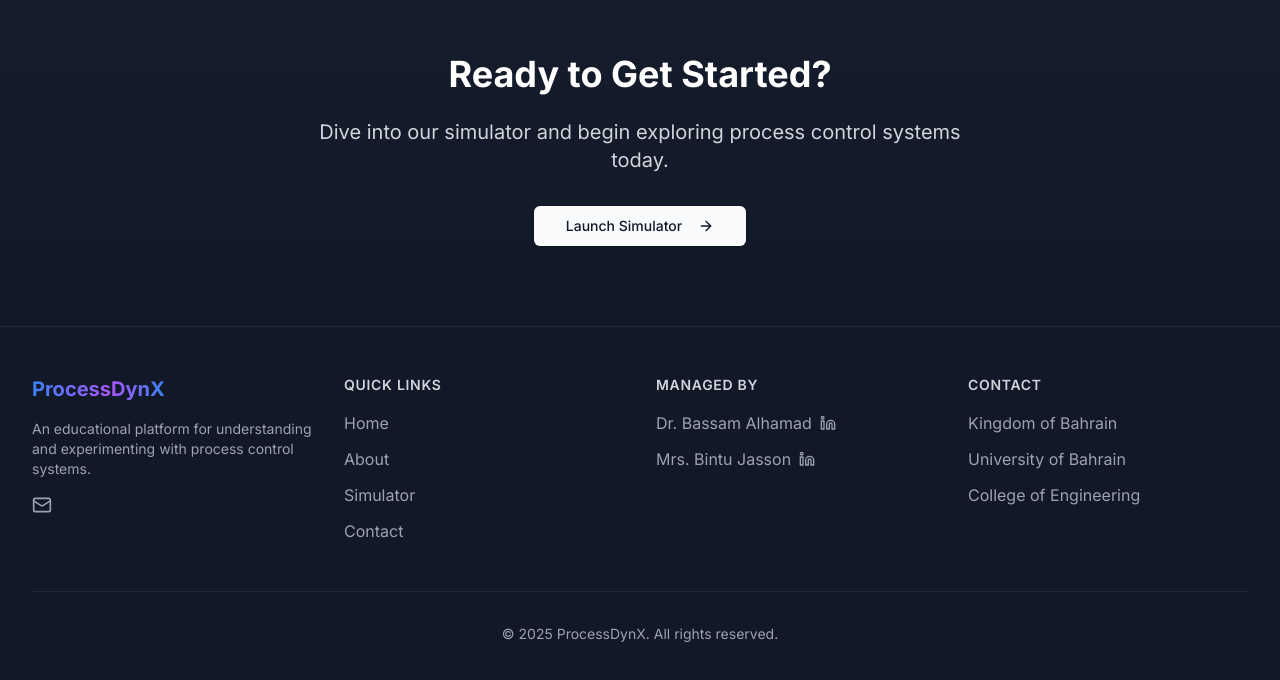
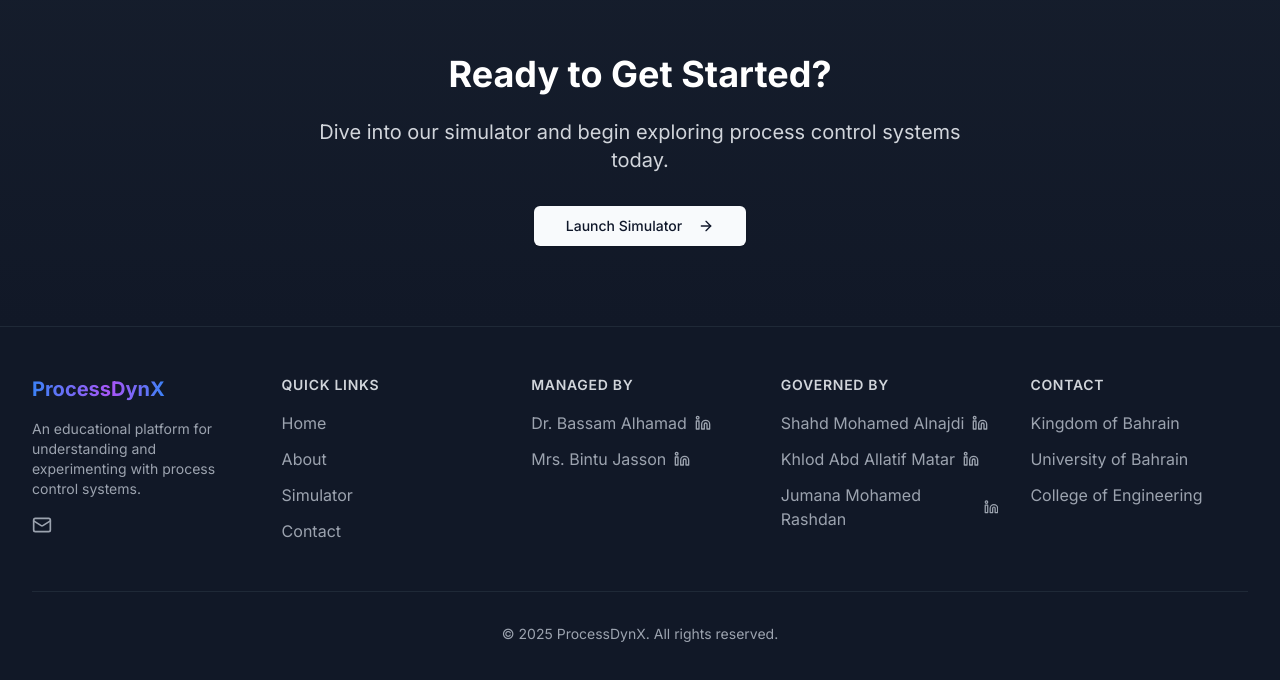
Before and after one commit to AKhalid-projects/cstr-project, a Next.js app: page / in a window 1280 px wide. Shown: the part 2086-2766 px from the top of the page. Built offline with nearby package versions, Linux system fonts and the light colour scheme.

Commit message:
chore: move student team members to 'Governed By' column in footer and remove emojis from names

```diff
--- a/src/components/layout/Footer.tsx
+++ b/src/components/layout/Footer.tsx
@@ -8,7 +8,7 @@ export function Footer() {
   return (
     <footer className="bg-gray-900 border-t border-gray-800">
       <div className="max-w-7xl mx-auto px-4 sm:px-6 lg:px-8 py-12">
-        <div className="grid grid-cols-1 md:grid-cols-4 gap-8">
+        <div className="grid grid-cols-1 md:grid-cols-5 gap-8">
           {/* Brand Section */}
           <div className="space-y-4">
             <h3 className="text-xl font-bold">
@@ -74,6 +74,28 @@ export function Footer() {
             </ul>
           </div>
 
+          {/* Governed By */}
+          <div>
+            <h3 className="text-sm font-semibold text-gray-300 uppercase tracking-wider mb-4">
+              Governed By
+            </h3>
+            <ul className="space-y-3">
+              {governedLinks.map(member => (
+                <li key={member.name}>
+                  <a
+                    href={member.linkedin}
+                    target="_blank"
+                    rel="noopener noreferrer"
+                    className="text-gray-400 hover:text-white transition-colors inline-flex items-center gap-2"
+                  >
+                    {member.name}
+                    <Linkedin className="w-4 h-4" />
+                  </a>
+                </li>
+              ))}
+            </ul>
+          </div>
+
           {/* Contact */}
           <div>
             <h3 className="text-sm font-semibold text-gray-300 uppercase tracking-wider mb-4">
@@ -119,5 +141,20 @@ const teamLinks = [
   {
     name: 'Mrs. Bintu Jasson',
     linkedin: 'https://www.linkedin.com/in/bintu-jasson-4a372b243'
+  }
+]
+
+const governedLinks = [
+  {
+    name: 'Shahd Mohamed Alnajdi',
+    linkedin: 'http://linkedin.com/in/shahd-alnajdi-287b4132a'
   },
+  {
+    name: 'Khlod Abd Allatif Matar',
+    linkedin: 'http://linkedin.com/in/khulood-hilal-32a5a8242'
+  },
+  {
+    name: 'Jumana Mohamed Rashdan',
+    linkedin: 'http://linkedin.com/in/jumana-rashdan-bb63b824a'
+  }
 ]
```
